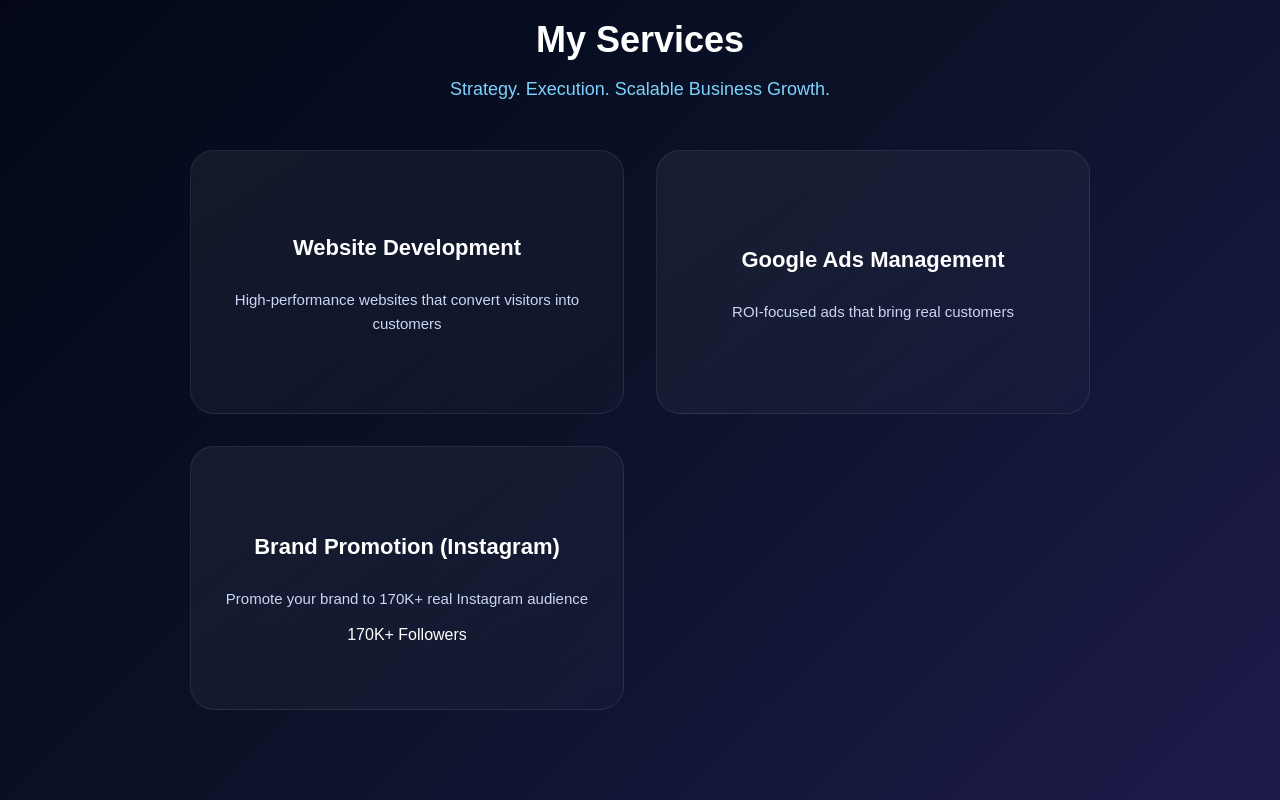
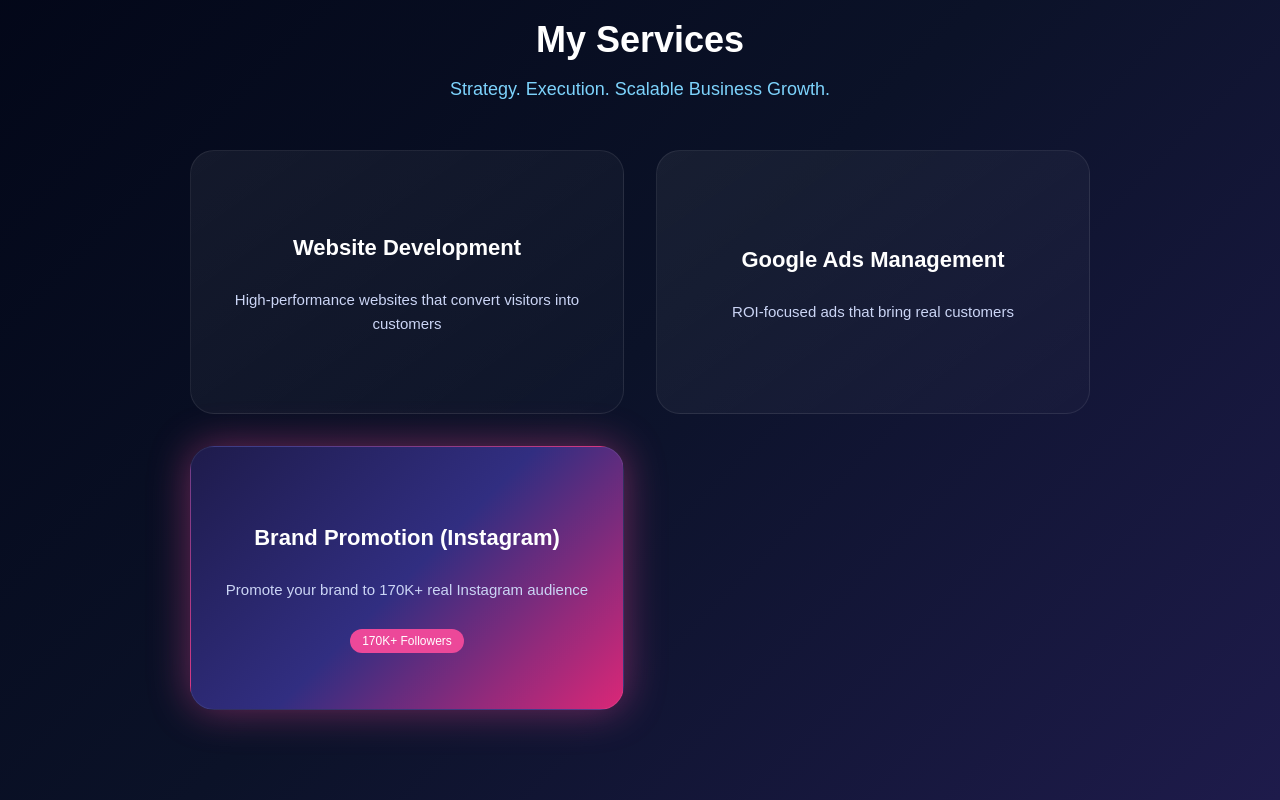
Before and after one commit to chauhanshivam5794-stack/chauhanshivam5794.github.io, a plain HTML site: page index.html in a window 1280 px wide. Shown: the part 2214-3014 px from the top of the page. Drawn offline with Linux system fonts and the light colour scheme.

Commit message:
Add styles for promo card and tag elements

```diff
--- a/index.html
+++ b/index.html
@@ -391,6 +391,20 @@
     rgba(15,23,42,0.95)
   );
 }
+    .promo-card{
+  background:linear-gradient(135deg,#1e1b4b,#312e81,#db2777);
+  box-shadow:0 0 40px rgba(236,72,153,0.45);
+}
+
+.promo-card .tag{
+  display:inline-block;
+  margin-top:12px;
+  padding:5px 12px;
+  font-size:12px;
+  border-radius:20px;
+  background:#ec4899;
+  color:#fff;
+}
 
 
   </style>
```
